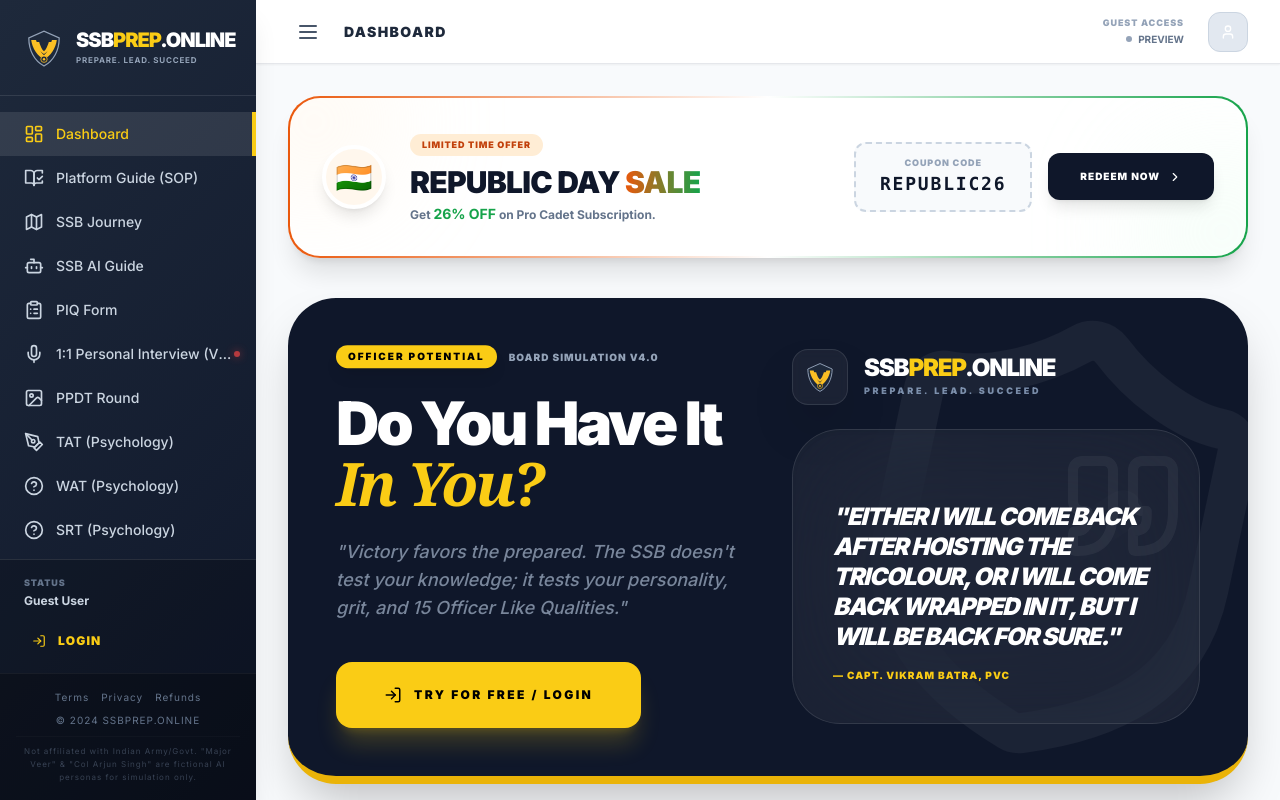
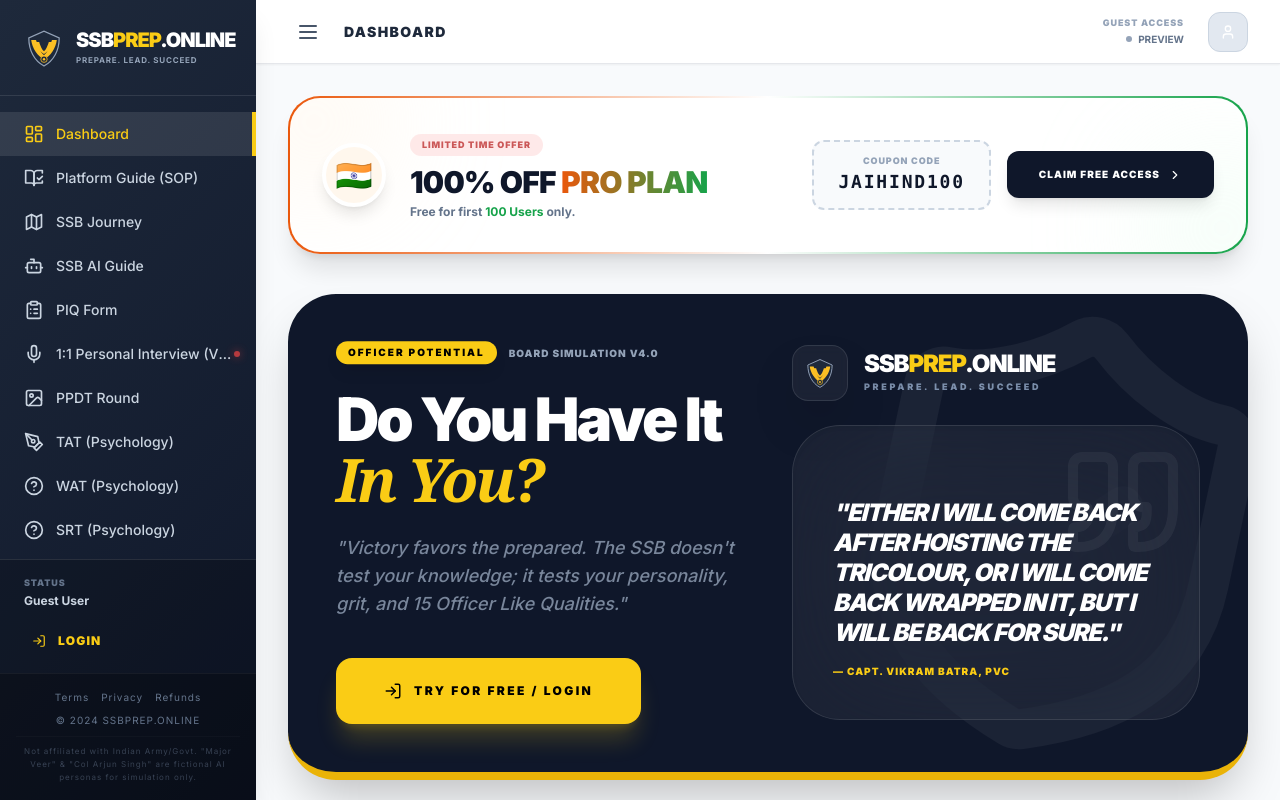
Before and after one commit to RajveerRwt/SSB-ACE, a React (Vite) app: page / in a window 1280 px wide. Built offline with nearby package versions, Linux system fonts and the light colour scheme.

Commit message:
feat: Update offer banner to be more general
Replaced "Republic Day Offer" with "Special Offer" and "100% OFF" to make the banner applicable beyond a specific holiday. Also updated the styling and added an animation to the offer label.

```diff
--- a/components/App.tsx
+++ b/components/App.tsx
@@ -110,7 +110,7 @@
          </div>
       )}
 
-      {/* REPUBLIC DAY OFFER BANNER */}
+      {/* SPECIAL OFFER BANNER */}
       {(!subscription || subscription.tier === 'FREE') && (
         <div className="relative overflow-hidden rounded-[2rem] bg-gradient-to-r from-orange-600 via-white to-green-600 p-[2px] shadow-xl animate-in slide-in-from-bottom-4 duration-700">
           <div className="relative bg-white rounded-[1.9rem] p-6 md:p-8 flex flex-col md:flex-row items-center justify-between gap-6 overflow-hidden">
@@ -123,12 +123,12 @@
                    <span className="text-3xl">🇮🇳</span>
                 </div>
                 <div>
-                   <span className="inline-block px-3 py-1 bg-orange-100 text-orange-700 rounded-full text-[9px] font-black uppercase tracking-widest mb-2">Limited Time Offer</span>
+                   <span className="inline-block px-3 py-1 bg-red-100 text-red-700 rounded-full text-[9px] font-black uppercase tracking-widest mb-2 animate-pulse">Limited Time Offer</span>
                    <h3 className="text-2xl md:text-3xl font-black text-slate-900 uppercase tracking-tight">
-                      Republic Day <span className="text-transparent bg-clip-text bg-gradient-to-r from-orange-600 to-green-600">Sale</span>
+                      100% OFF <span className="text-transparent bg-clip-text bg-gradient-to-r from-orange-600 to-green-600">Pro Plan</span>
                    </h3>
                    <p className="text-slate-500 text-xs font-bold mt-1">
-                      Get <span className="text-green-600 text-sm">26% OFF</span> on Pro Cadet Subscription.
+                      Free for first <span className="text-green-600">100 Users</span> only.
                    </p>
                 </div>
              </div>
@@ -136,13 +136,13 @@
              <div className="relative z-10 flex flex-col md:flex-row items-center gap-4 w-full md:w-auto">
                 <div className="bg-slate-50 border-2 border-dashed border-slate-300 px-6 py-3 rounded-xl flex flex-col items-center min-w-[140px]">
                    <span className="text-[9px] font-black uppercase text-slate-400 tracking-widest">Coupon Code</span>
-                   <span className="text-lg font-black text-slate-900 font-mono tracking-widest select-all">REPUBLIC26</span>
+                   <span className="text-lg font-black text-slate-900 font-mono tracking-widest select-all">JAIHIND100</span>
                 </div>
                 <button
                   onClick={onOpenPayment}
                   className="w-full md:w-auto px-8 py-4 bg-slate-900 text-white rounded-xl font-black uppercase tracking-widest text-[10px] hover:bg-black transition-all shadow-lg flex items-center justify-center gap-2 hover:scale-105 active:scale-95"
                 >
-                   Redeem Now <ChevronRight size={14} />
+                   Claim Free Access <ChevronRight size={14} />
                 </button>
              </div>
           </div>
```
